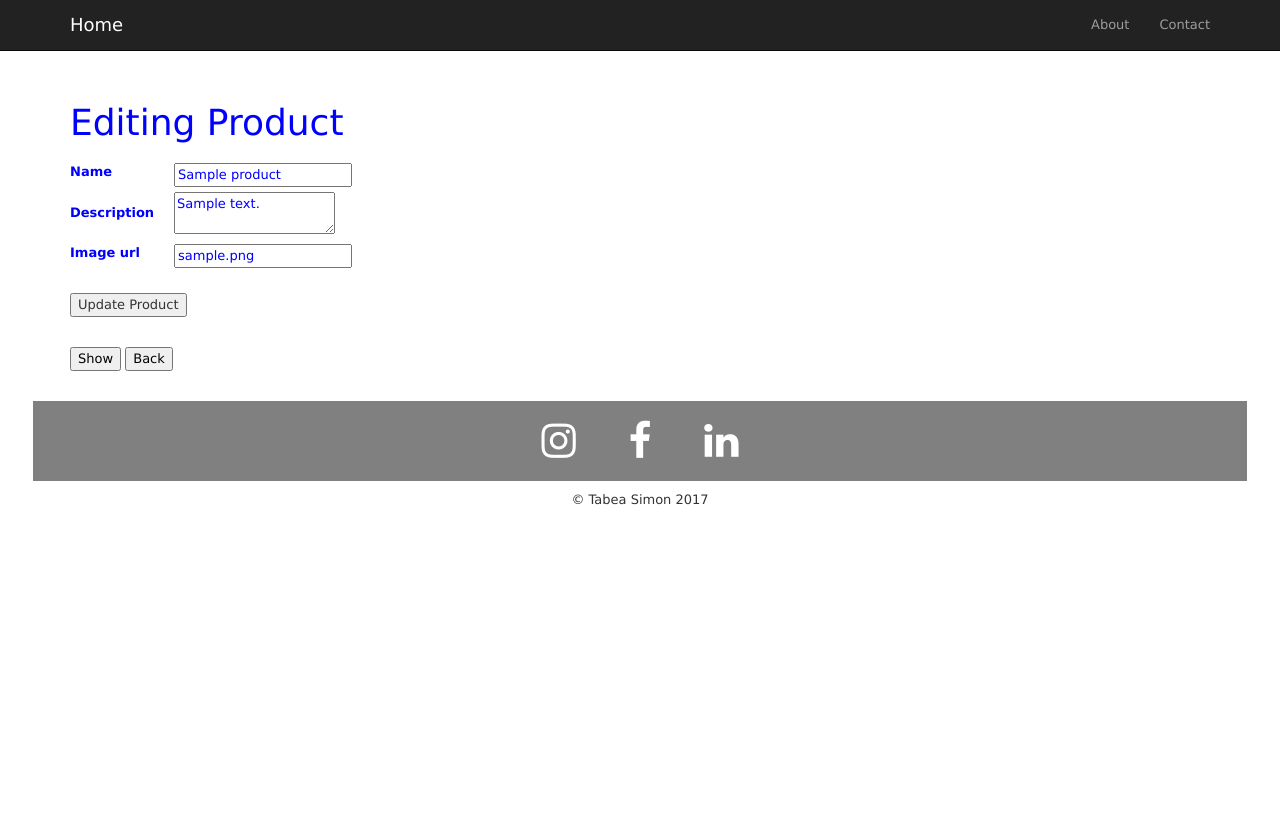
After one commit to tabea89/Surf-App---Final, a Rails app: page /products/1/edit in a window 1280 px wide. The commit adds this page. Run offline with Rails 7, Linux system fonts and the light colour scheme; tables that the repository leaves empty hold one stand-in row (values such as "Sample post"); style sheets or scripts are compiled from the project's sources; some libraries are stand-ins or nearby versions.

Commit message:
4.1 HTML + CSS changes for product pages

```diff
--- /dev/null
+++ b/app/assets/javascripts/products.coffee
@@ -0,0 +1,3 @@
+# Place all the behaviors and hooks related to the matching controller here.
+# All this logic will automatically be available in application.js.
+# You can use CoffeeScript in this file: http://coffeescript.org/
--- a/app/assets/stylesheets/application.css
+++ b/app/assets/stylesheets/application.css
@@ -5,6 +5,71 @@ h1 {
 .home a {
 	color: white !important;
 	text-decoration: none;
+}
+
+/*Products Show*/
+.show_product td {
+  padding-left: 20px;
+}
+
+.show_product {
+  margin-top: 70px;
+}
+
+.show_product button{
+  margin-bottom: 60px;
+  margin-top: 20px;
+}
+
+/*Products Edit*/
+
+.left {
+  float: left;
+}
+
+.right {
+  float: right;
+}
+
+.update {
+  padding-top: 20px;
+  padding-bottom: 20px;
+}
+
+.edit {
+  margin-bottom: 30px;
+}
+
+.edit_page h1 {
+  padding-bottom: 10px;
+}
+
+.product_edit td{
+  padding-left: 20px;
+  padding-bottom: 5px;
+}
+
+/*Products*/
+
+.product_table td{
+  padding-right: 30px;
+  padding-left: 5px;
+}
+
+.header {
+  background-color: #DCDCDC;
+}
+
+.header th {
+  padding-left: 5px;
+}
+
+.add_product {
+  margin-bottom: 60px;
+}
+
+.action1 {
+  margin-left: 50px;
 }
 
 
--- /dev/null
+++ b/app/assets/stylesheets/products.scss
@@ -0,0 +1,7 @@
+// Place all the styles related to the products controller here.
+// They will automatically be included in application.css.
+// You can use Sass (SCSS) here: http://sass-lang.com/
+
+tr {
+	color: blue;
+}
--- /dev/null
+++ b/app/assets/stylesheets/scaffolds.scss
@@ -0,0 +1,84 @@
+body {
+  background-color: #fff;
+  color: #333;
+  margin: 33px;
+  font-family: verdana, arial, helvetica, sans-serif;
+  font-size: 13px;
+  line-height: 18px;
+}
+
+p, ol, ul, td {
+  font-family: verdana, arial, helvetica, sans-serif;
+  font-size: 13px;
+  line-height: 18px;
+}
+
+pre {
+  background-color: #eee;
+  padding: 10px;
+  font-size: 11px;
+}
+
+a {
+  color: #000;
+
+  &:visited {
+    color: #666;
+  }
+
+  &:hover {
+    color: #fff;
+    background-color: #000;
+  }
+}
+
+th {
+  padding-bottom: 5px;
+}
+
+td {
+  padding: 0 5px 7px;
+}
+
+div {
+  &.field, &.actions {
+    margin-bottom: 10px;
+  }
+}
+
+#notice {
+  color: green;
+}
+
+.field_with_errors {
+  padding: 2px;
+  background-color: red;
+  display: table;
+}
+
+#error_explanation {
+  width: 450px;
+  border: 2px solid red;
+  padding: 7px 7px 0;
+  margin-bottom: 20px;
+  background-color: #f0f0f0;
+
+  h2 {
+    text-align: left;
+    font-weight: bold;
+    padding: 5px 5px 5px 15px;
+    font-size: 12px;
+    margin: -7px -7px 0;
+    background-color: #c00;
+    color: #fff;
+  }
+
+  ul li {
+    font-size: 12px;
+    list-style: square;
+  }
+}
+
+label {
+  display: block;
+}
--- /dev/null
+++ b/app/controllers/products_controller.rb
@@ -0,0 +1,74 @@
+class ProductsController < ApplicationController
+  before_action :set_product, only: [:show, :edit, :update, :destroy]
+
+  # GET /products
+  # GET /products.json
+  def index
+    @products = Product.all
+  end
+
+  # GET /products/1
+  # GET /products/1.json
+  def show
+  end
+
+  # GET /products/new
+  def new
+    @product = Product.new
+  end
+
+  # GET /products/1/edit
+  def edit
+  end
+
+  # POST /products
+  # POST /products.json
+  def create
+    @product = Product.new(product_params)
+
+    respond_to do |format|
+      if @product.save
+        format.html { redirect_to @product, notice: 'Product was successfully created.' }
+        format.json { render :show, status: :created, location: @product }
+      else
+        format.html { render :new }
+        format.json { render json: @product.errors, status: :unprocessable_entity }
+      end
+    end
+  end
+
+  # PATCH/PUT /products/1
+  # PATCH/PUT /products/1.json
+  def update
+    respond_to do |format|
+      if @product.update(product_params)
+        format.html { redirect_to @product, notice: 'Product was successfully updated.' }
+        format.json { render :show, status: :ok, location: @product }
+      else
+        format.html { render :edit }
+        format.json { render json: @product.errors, status: :unprocessable_entity }
+      end
+    end
+  end
+
+  # DELETE /products/1
+  # DELETE /products/1.json
+  def destroy
+    @product.destroy
+    respond_to do |format|
+      format.html { redirect_to products_url, notice: 'Product was successfully destroyed.' }
+      format.json { head :no_content }
+    end
+  end
+
+  private
+    # Use callbacks to share common setup or constraints between actions.
+    def set_product
+      @product = Product.find(params[:id])
+    end
+
+    # Never trust parameters from the scary internet, only allow the white list through.
+    def product_params
+      params.require(:product).permit(:name, :description, :image_url)
+    end
+end
--- /dev/null
+++ b/app/helpers/products_helper.rb
@@ -0,0 +1,2 @@
+module ProductsHelper
+end
--- /dev/null
+++ b/app/models/product.rb
@@ -0,0 +1,2 @@
+class Product < ApplicationRecord
+end
--- /dev/null
+++ b/app/views/products/_form.html.erb
@@ -0,0 +1,44 @@
+<%= form_with(model: product, local: true) do |form| %>
+  <% if product.errors.any? %>
+    <div id="error_explanation">
+      <h2><%= pluralize(product.errors.count, "error") %> prohibited this product from being saved:</h2>
+
+      <ul>
+      <% product.errors.full_messages.each do |message| %>
+        <li><%= message %></li>
+      <% end %>
+      </ul>
+    </div>
+  <% end %>
+
+
+  <div class="product_edit">
+    <table>
+      <tr>
+        <div class="field">
+          <th><%= form.label :name %></th>
+          <td><%= form.text_field :name, id: :product_name %></td>
+        </div>
+      </tr>
+      <tr>
+        <div class="field">
+          <th><%= form.label :description %></th>
+          <td><%= form.text_area :description, id: :product_description %></td>
+        </div>
+      </tr>
+      <tr>
+        <div class="field">
+          <th><%= form.label :image_url %></th>
+          <td><%= form.text_field :image_url, id: :product_image_url %></td>
+        </div>
+      </tr>
+    </table>
+  </div>
+
+
+
+  <div class="actions update">
+    <%= form.submit %>
+  </div>
+
+<% end %>
--- /dev/null
+++ b/app/views/products/edit.html.erb
@@ -0,0 +1,10 @@
+<div class="container edit_page">
+
+  <h1>Editing Product</h1>
+
+  <%= render 'form', product: @product %>
+
+  <button class="edit"><%= link_to 'Show', @product %></button>
+  <button class="edit"><%= link_to 'Back', products_path %></button>
+
+</div>
--- /dev/null
+++ b/app/views/products/new.html.erb
@@ -0,0 +1,5 @@
+<h1>New Product</h1>
+
+<%= render 'form', product: @product %>
+
+<%= link_to 'Back', products_path %>
--- a/config/routes.rb
+++ b/config/routes.rb
@@ -1,4 +1,5 @@
 Rails.application.routes.draw do
+  resources :products
   get 'simple_pages/about'
 
   get 'simple_pages/contact'
```
Also changed, not shown: app/views/products/index.html.erb (added, +34 -0 lines), app/views/products/show.html.erb (added, +24 -0 lines), db/migrate/20171221140042_create_products.rb (added, +11 -0 lines), app/views/products/_product.json.jbuilder (added), app/views/products/index.json.jbuilder (added), app/views/products/show.json.jbuilder (added), db/schema.rb (added).
